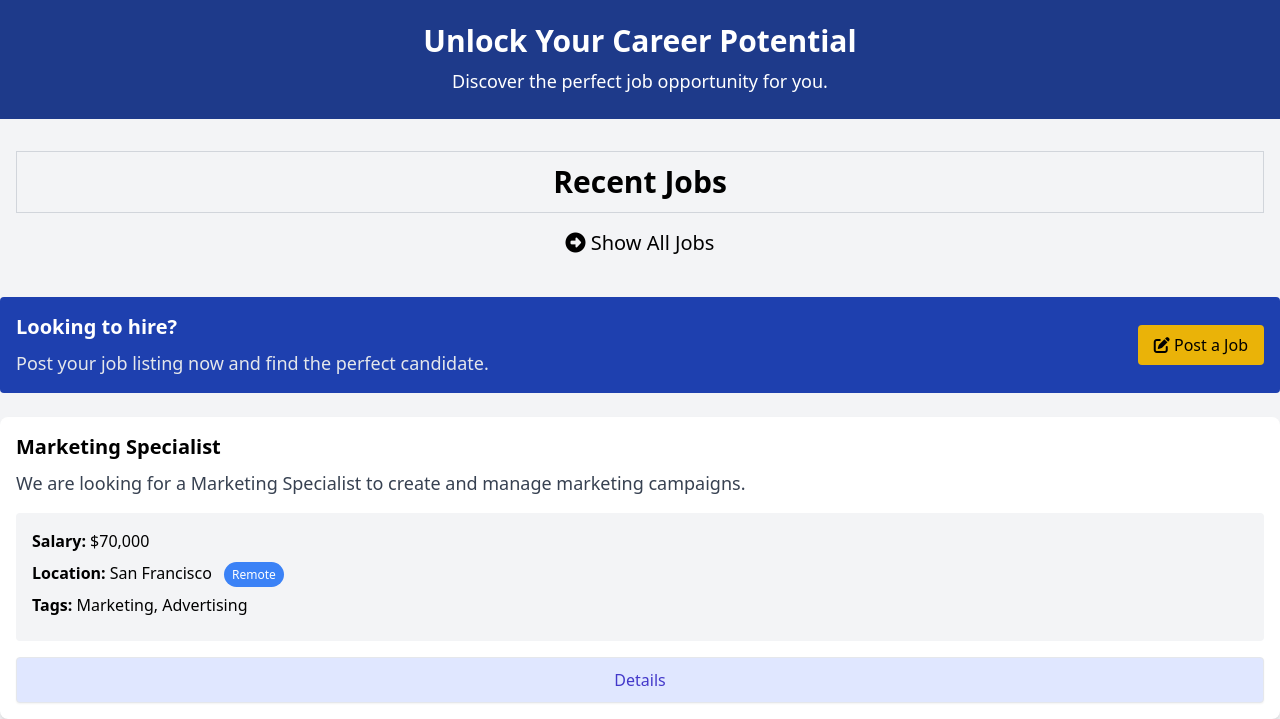
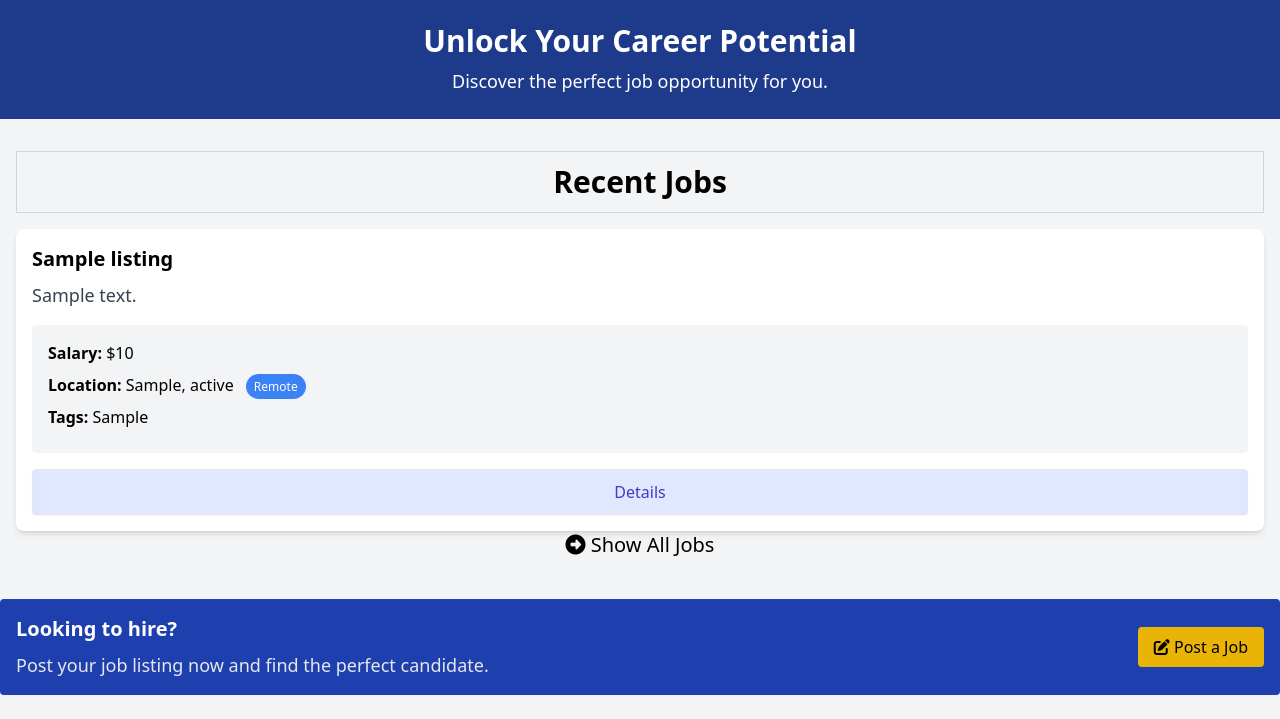
Before and after one commit to Cmiljaa/Workopia-php, a PHP site: page / in a window 1280 px wide. Shown: the part 357-1076 px from the top of the page. Run offline with PHP 8.4, Linux system fonts and the light colour scheme; tables that the repository leaves empty or names only in its code hold one stand-in row (values such as "Sample post").

Commit message:
Showing listings, controller

```diff
--- /dev/null
+++ b/controllers/listings/show.php
@@ -0,0 +1,3 @@
+<?php
+
+loadView('listings/show');
--- a/views/home.view.php
+++ b/views/home.view.php
@@ -10,7 +10,30 @@
   <div class="container mx-auto p-4 mt-4">
     <div class="text-center text-3xl mb-4 font-bold border border-gray-300 p-3">Recent Jobs</div>
 
-
+    <?php foreach($listings as $listing): ?>
+      <div class="rounded-lg shadow-md bg-white">
+        <div class="p-4">
+          <h2 class="text-xl font-semibold"><?=$listing['title']; ?></h2>
+          <p class="text-gray-700 text-lg mt-2">
+            <?=$listing['description']; ?>
+          </p>
+          <ul class="my-4 bg-gray-100 p-4 rounded">
+            <li class="mb-2"><strong>Salary: </strong><?=formatSalary($listing['salary']); ?></li>
+            <li class="mb-2">
+              <strong>Location:</strong> <?=$listing['city']; ?>, <?=$listing['state']; ?>
+              <span class="text-xs bg-blue-500 text-white rounded-full px-2 py-1 ml-2">Remote</span>
+            </li>
+            <li class="mb-2">
+              <strong>Tags:</strong> <span><?=$listing['tags']; ?></span>
+            </li>
+          </ul>
+          <a href="/listing/id=<?=$listing['id']; ?>"
+          class="block w-full text-center px-5 py-2.5 shadow-sm rounded border text-base font-medium text-indigo-700 bg-indigo-100 hover:bg-indigo-200">
+            Details
+          </a>
+        </div>
+      </div>
+    <?php endforeach; ?>
 
     <a href="/listings" class="block text-xl text-center"> <i class="fa fa-arrow-alt-circle-right"></i> Show All Jobs</a>
   </div>
@@ -19,30 +42,3 @@
 <?= loadPartial('bottom-banner'); ?>
 
 <?= loadPartial('footer'); ?>
-
-
-<!-- Job Listing 2: Marketing Specialist -->
-<div class="rounded-lg shadow-md bg-white">
-  <div class="p-4">
-    <h2 class="text-xl font-semibold">Marketing Specialist</h2>
-    <p class="text-gray-700 text-lg mt-2">
-      We are looking for a Marketing Specialist to create and manage
-      marketing campaigns.
-    </p>
-    <ul class="my-4 bg-gray-100 p-4 rounded">
-      <li class="mb-2"><strong>Salary:</strong> $70,000</li>
-      <li class="mb-2">
-        <strong>Location:</strong> San Francisco
-        <span class="text-xs bg-blue-500 text-white rounded-full px-2 py-1 ml-2">Remote</span>
-      </li>
-      <li class="mb-2">
-        <strong>Tags:</strong> <span>Marketing</span>,
-        <span>Advertising</span>
-      </li>
-    </ul>
-    <a href="details.html"
-    class="block w-full text-center px-5 py-2.5 shadow-sm rounded border text-base font-medium text-indigo-700 bg-indigo-100 hover:bg-indigo-200">
-      Details
-    </a>
-  </div>
-</div>
--- a/views/partials/head.php
+++ b/views/partials/head.php
@@ -5,7 +5,7 @@
     <meta http-equiv="X-UA-Compatible" content="IE=edge" />
     <meta name="viewport" content="width=device-width, initial-scale=1.0" />
     <link rel="stylesheet" href="https://cdnjs.cloudflare.com/ajax/libs/font-awesome/6.4.2/css/all.min.css" integrity="sha512-z3gLpd7yknf1YoNbCzqRKc4qyor8gaKU1qmn+CShxbuBusANI9QpRohGBreCFkKxLhei6S9CQXFEbbKuqLg0DA==" crossorigin="anonymous" referrerpolicy="no-referrer" />
-    <link rel="stylesheet" href="css/style.css" />
+    <link rel="stylesheet" href="/css/style.css" />
     <title>Workopia</title>
   </head>
   <body class="bg-gray-100">
```
Also changed, not shown: controllers/listings/index.php (+7 -1 lines).
